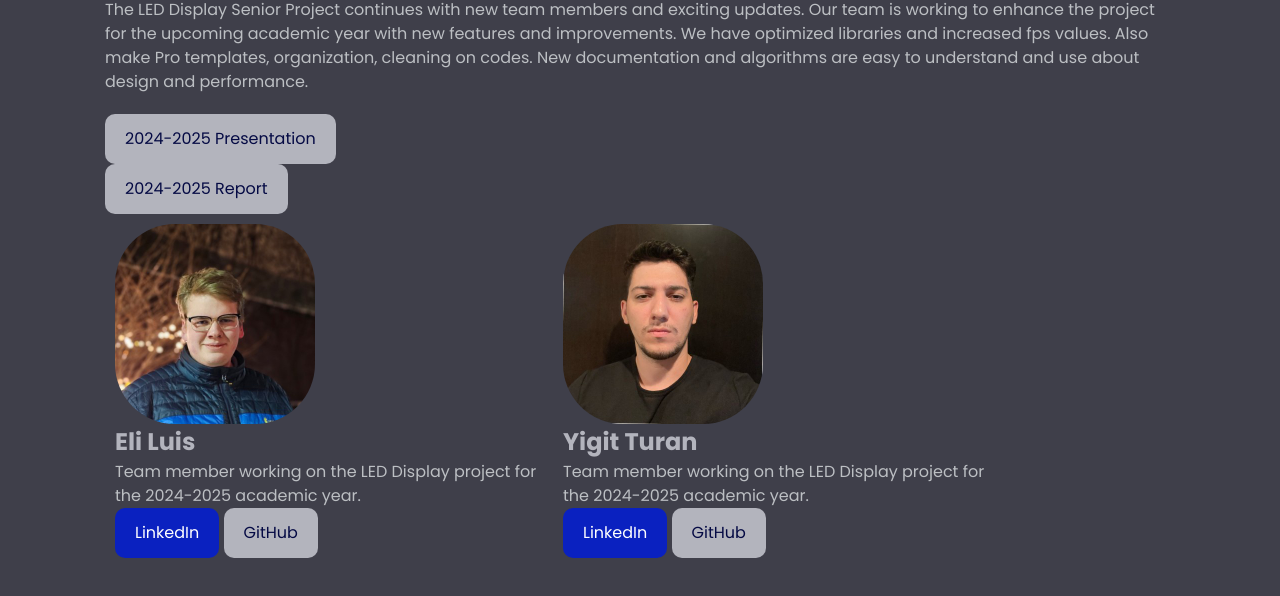
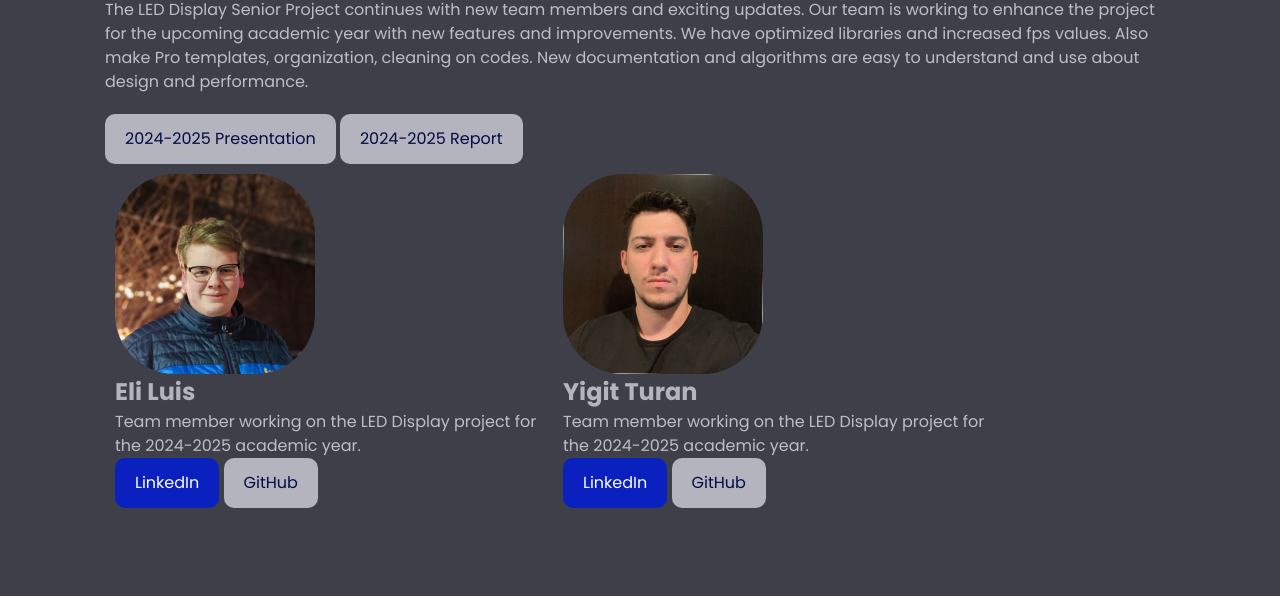
Before and after one commit to LEDwallSeniorProject/LEDwallSeniorProject.github.io, a plain HTML site: page 2024_2025.html in a window 1280 px wide. Shown: the part 242-838 px from the top of the page. After the commit the page ends 810 px from the top, so only its background shows below. Drawn offline with Linux system fonts and the light colour scheme.

Commit message:
Update 2024_2025.html

```diff
--- a/2024_2025.html
+++ b/2024_2025.html
@@ -72,9 +72,7 @@
             >
               2024-2025 Presentation
             </a>
-          </div>
 
-          <div class="hero-buttons">
             <a
               href="/2025report.pdf"
               class="btn"
@@ -82,6 +80,8 @@
               2024-2025 Report
             </a>
           </div>
+
+
 
           <div class="profiles">
             <div class="profile">
```
